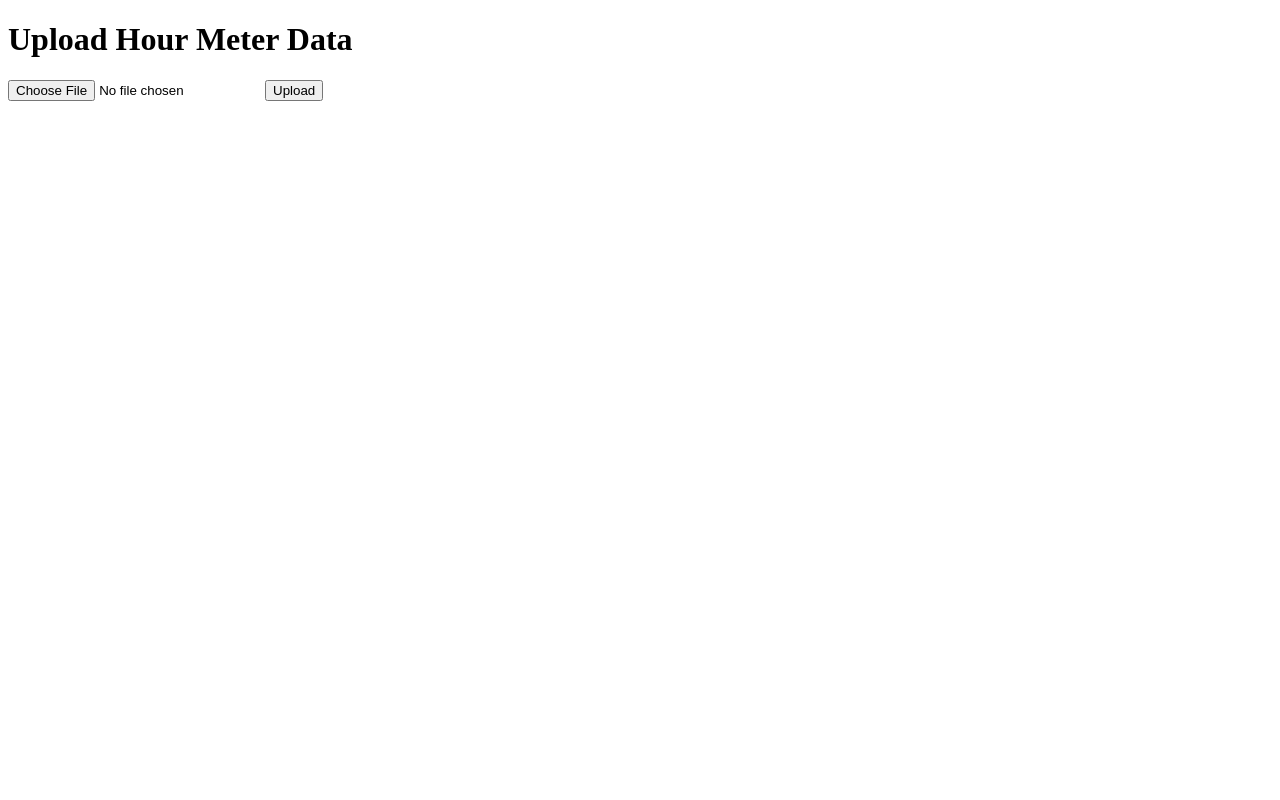
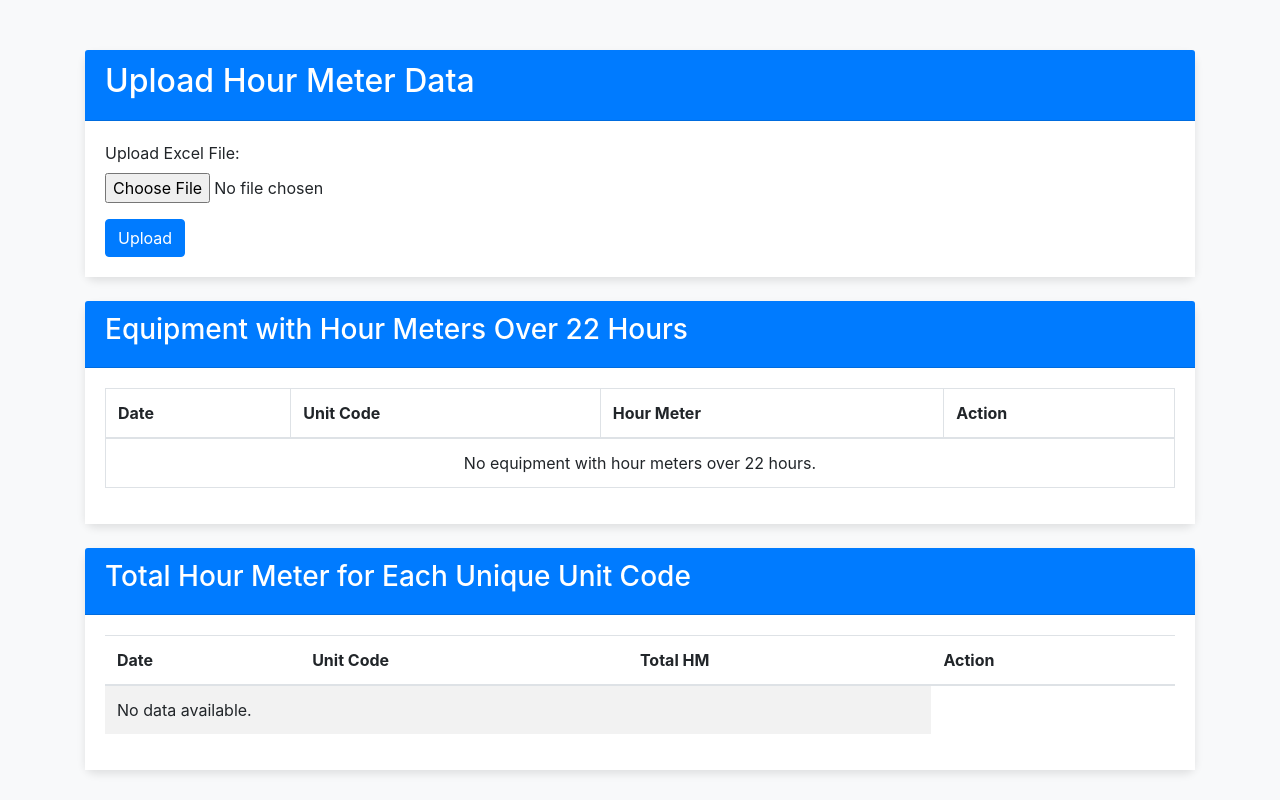
Before and after one commit to HibHaqqi/HMRecord, a Flask app: page /upload in a window 1280 px wide. Run offline with Flask 3, Linux system fonts and the light colour scheme; the visitor is signed in with stand-in values (Sample User, id 1); some libraries are stand-ins or nearby versions.

Commit message:
view on upload & get data

```diff
--- a/app/__init__.py
+++ b/app/__init__.py
@@ -19,6 +19,8 @@
 
     from app.controller.equipment_controller import eqp_bp
     app.register_blueprint(eqp_bp)
+    from app.controller.validate_controller import val_bp
+    app.register_blueprint(val_bp)
 
     with app.app_context():
         db.create_all()
--- a/app/controller/equipment_controller.py
+++ b/app/controller/equipment_controller.py
@@ -2,6 +2,8 @@
 from app.services.equipment_service import upload_hour_meter_data
 import os
 from werkzeug.utils import secure_filename
+
+from app.services.validate_service import DataValidate
 
 eqp_bp = Blueprint('eqp', __name__)
 
@@ -14,6 +16,9 @@
 
     user_id = session.get('user_id')
     current_app.logger.info(f"Session active with user_id={user_id}")
+
+    over_22_hours = []
+    total_hm_by_unit_code = []
 
     if request.method == 'POST':
         file = request.files.get('file')
@@ -33,7 +38,10 @@
         finally:
             if os.path.exists(file_path):
                 os.remove(file_path)
-
+        over_22_hours = DataValidate.get_daily_hour_meters_over_22_hours()
+        total_hm_by_unit_code = DataValidate.get_total_hour_meters_by_unit_code()
         return redirect(url_for('eqp.upload'))
 
-    return render_template('upload.html')
+    over_22_hours = DataValidate.get_daily_hour_meters_over_22_hours()
+    total_hm_by_unit_code = DataValidate.get_total_hour_meters_by_unit_code()
+    return render_template('upload.html',over_22_hours=over_22_hours, total_hm_by_unit_code=total_hm_by_unit_code)
--- /dev/null
+++ b/app/services/validate_service.py
@@ -0,0 +1,32 @@
+from sqlalchemy import func
+from app.models.equipment import Equipment,db
+from flask import jsonify
+
+class DataValidate :
+   def get_daily_hour_meters_over_22_hours():
+    # Query to get the total hour meter for each unique unit code grouped by date
+    result = db.session.query(
+        Equipment.date,
+        Equipment.unit_code,
+        func.sum(Equipment.hm).label('total_hm')
+    ).group_by(Equipment.date, Equipment.unit_code).having(func.sum(Equipment.hm) > 22).all()
+
+    # Convert the result to a list of dictionaries
+    over_22_hours = [
+        {
+            'date': row.date.strftime('%d/%m/%y'),  # Format date as DD/MM/YY
+            'unit_code': row.unit_code,
+            'total_hm': row.total_hm,
+            'action': f"<a href='/details/{row.unit_code}/{row.date.strftime('%Y-%m-%d')}'>Detail</a>"  # Action link for details
+        }
+        for row in result
+    ]
+    return over_22_hours
+   def get_total_hour_meters_by_unit_code():
+    result = db.session.query(
+        Equipment.date,Equipment.unit_code,
+        func.sum(Equipment.hm).label('total_hm')
+    ).group_by(Equipment.date,Equipment.unit_code).all()
+
+    total_hm_by_unit_code = [{'date':row.date,'unit_code': row.unit_code, 'total_hm': row.total_hm} for row in result]
+    return total_hm_by_unit_code
--- a/app/templates/upload.html
+++ b/app/templates/upload.html
@@ -1,25 +1,142 @@
-<!-- app/templates/upload.html -->
 <!DOCTYPE html>
 <html lang="en">
 <head>
     <meta charset="UTF-8">
     <meta name="viewport" content="width=device-width, initial-scale=1.0">
     <title>Upload Hour Meter Data</title>
+    <link href="https://stackpath.bootstrapcdn.com/bootstrap/4.5.2/css/bootstrap.min.css" rel="stylesheet">
+    <style>
+        body {
+            background-color: #f8f9fa;
+        }
+        .container {
+            margin-top: 50px;
+        }
+        .card {
+            border: none;
+            border-radius: 10px;
+            box-shadow: 0 4px 8px rgba(0, 0, 0, 0.1);
+        }
+        .card-header {
+            background-color: #007bff;
+            color: white;
+            border-radius: 10px 10px 0 0;
+        }
+        .card-body {
+            background-color: white;
+        }
+        .btn-primary {
+            background-color: #007bff;
+            border-color: #007bff;
+        }
+        .btn-primary:hover {
+            background-color: #0056b3;
+            border-color: #0056b3;
+        }
+        .list-group-item {
+            background-color: #f8f9fa;
+            border: none;
+            border-bottom: 1px solid #ddd;
+        }
+        .list-group-item:last-child {
+            border-bottom: none;
+        }
+    </style>
 </head>
 <body>
-    <h1>Upload Hour Meter Data</h1>
-    <form method="post" enctype="multipart/form-data">
-        <input type="file" name="file">
-        <input type="submit" value="Upload">
+    <div class="container">
+        <div class="card">
+            <div class="card-header">
+                <h2>Upload Hour Meter Data</h2>
+            </div>
+            <div class="card-body">
+                <form action="{{ url_for('eqp.upload') }}" method="post" enctype="multipart/form-data">
+                    <div class="form-group">
+                        <label for="file">Upload Excel File:</label>
+                        <input type="file" class="form-control-file" id="file" name="file" accept=".xlsx, .xls">
+                    </div>
+                    <button type="submit" class="btn btn-primary">Upload</button>
                 </form>
                 {% with messages = get_flashed_messages() %}
                     {% if messages %}
-        <ul>
+                        <div class="alert alert-info mt-3" role="alert">
                             {% for message in messages %}
-          <li>{{ message }}</li>
+                                {{ message }}
                             {% endfor %}
-        </ul>
+                        </div>
                     {% endif %}
                 {% endwith %}
+            </div>
+        </div>
+
+        <div class="card mt-4">
+          <div class="card-header">
+              <h3>Equipment with Hour Meters Over 22 Hours</h3>
+          </div>
+          <div class="card-body">
+              <table class="table table-bordered">
+                  <thead>
+                      <tr>
+                          <th>Date</th>
+                          <th>Unit Code</th>
+                          <th>Hour Meter</th>
+                          <th>Action</th>
+                      </tr>
+                  </thead>
+                  <tbody>
+                      {% for item in over_22_hours %}
+                          <tr>
+                              <td>{{ item.date }}</td>
+                              <td>{{ item.unit_code }}</td>
+                              <td>{{ item.total_hm }}</td>
+
+                          </tr>
+                      {% else %}
+                          <tr>
+                              <td colspan="4" class="text-center">No equipment with hour meters over 22 hours.</td>
+                          </tr>
+                      {% endfor %}
+                  </tbody>
+              </table>
+          </div>
+      </div>
+
+      <div class="card mt-4">
+        <div class="card-header">
+            <h3>Total Hour Meter for Each Unique Unit Code</h3>
+        </div>
+        <div class="card-body">
+            <table class="table table-striped">
+                <thead>
+                    <tr>
+                        <th>Date</th>
+                        <th>Unit Code</th>
+                        <th>Total HM</th>
+                        <th>Action</th>
+
+                    </tr>
+                </thead>
+                <tbody>
+                    {% for item in total_hm_by_unit_code %}
+                        <tr>
+                            <td>{{ item.date }}</td>
+                            <td>{{ item.unit_code }}</td>
+                            <td>{{ item.total_hm }}</td>
+
+                        </tr>
+                    {% else %}
+                        <tr>
+                            <td colspan="3">No data available.</td>
+                        </tr>
+                    {% endfor %}
+                </tbody>
+            </table>
+        </div>
+    </div>
+    </div>
+
+    <script src="https://code.jquery.com/jquery-3.5.1.slim.min.js"></script>
+    <script src="https://cdn.jsdelivr.net/npm/@popperjs/core@2.9.3/dist/umd/popper.min.js"></script>
+    <script src="https://stackpath.bootstrapcdn.com/bootstrap/4.5.2/js/bootstrap.min.js"></script>
 </body>
 </html>
```
Also changed, not shown: app/controller/validate_controller.py (added, +12 -0 lines), 1 other file. Lines whose indentation alone changed are shown as unchanged.
